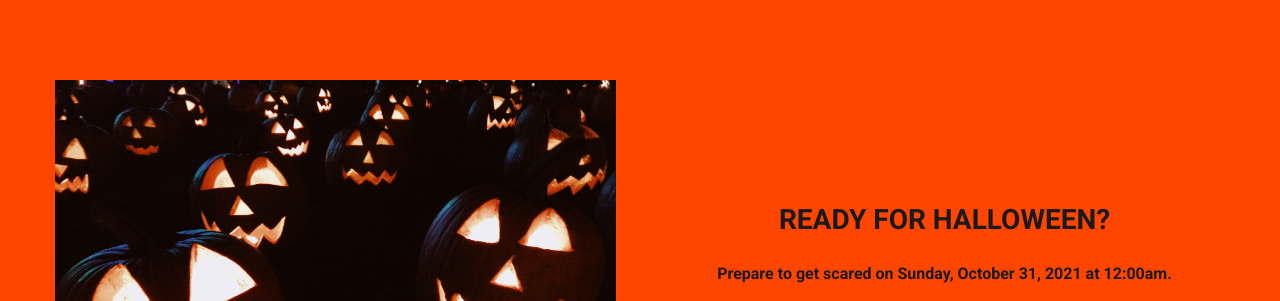
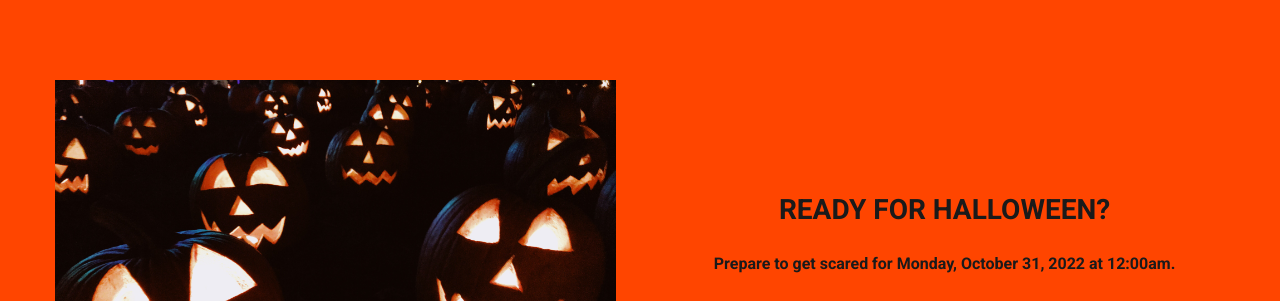
Before and after one commit to lilyyee/halloween-countdown, a plain HTML site: page index.html in a window 1280 px wide. Shown: the top 301 px of the page. Drawn offline with nearby package versions, Linux system fonts and the light colour scheme.

Commit message:
Updated to Halloween 2022

```diff
--- a/app.js
+++ b/app.js
@@ -26,7 +26,7 @@ const announce = document.querySelector('.announce');
 const deadline = document.querySelector('.deadline');
 const items = document.querySelectorAll('.deadline-format h4');
 
-let futureDate = new Date(2021, 9, 31, 12, 00, 0);
+let futureDate = new Date(2022, 9, 31, 12, 00, 0);
 
 const weekday = weekdays[futureDate.getDay()];
 const month = months[futureDate.getMonth()];
@@ -35,7 +35,7 @@ const year = futureDate.getFullYear();
 const hours = futureDate.getHours();
 const minutes = futureDate.getMinutes().toString().padStart(2, '0');
 
-announce.textContent = `Prepare to get scared on ${weekday}, ${month} ${date}, ${year} at ${hours}:${minutes}am.`;
+announce.textContent = `Prepare to get scared for ${weekday}, ${month} ${date}, ${year} at ${hours}:${minutes}am.`;
 
 // future time in milliseconds
 const futureTime = futureDate.getTime();
--- a/index.html
+++ b/index.html
@@ -17,9 +17,7 @@
       <!-- info -->
       <article class="halloween-info">
         <h3>Ready for Halloween?</h3>
-        <h4 class="announce">
-          The spooky starts on Sunday October 31st at midnight
-        </h4>
+        <h4 class="announce">Monday October 31, 2022</h4>
         <h3></h3>
         <div class="deadline">
           <!-- days -->
```
